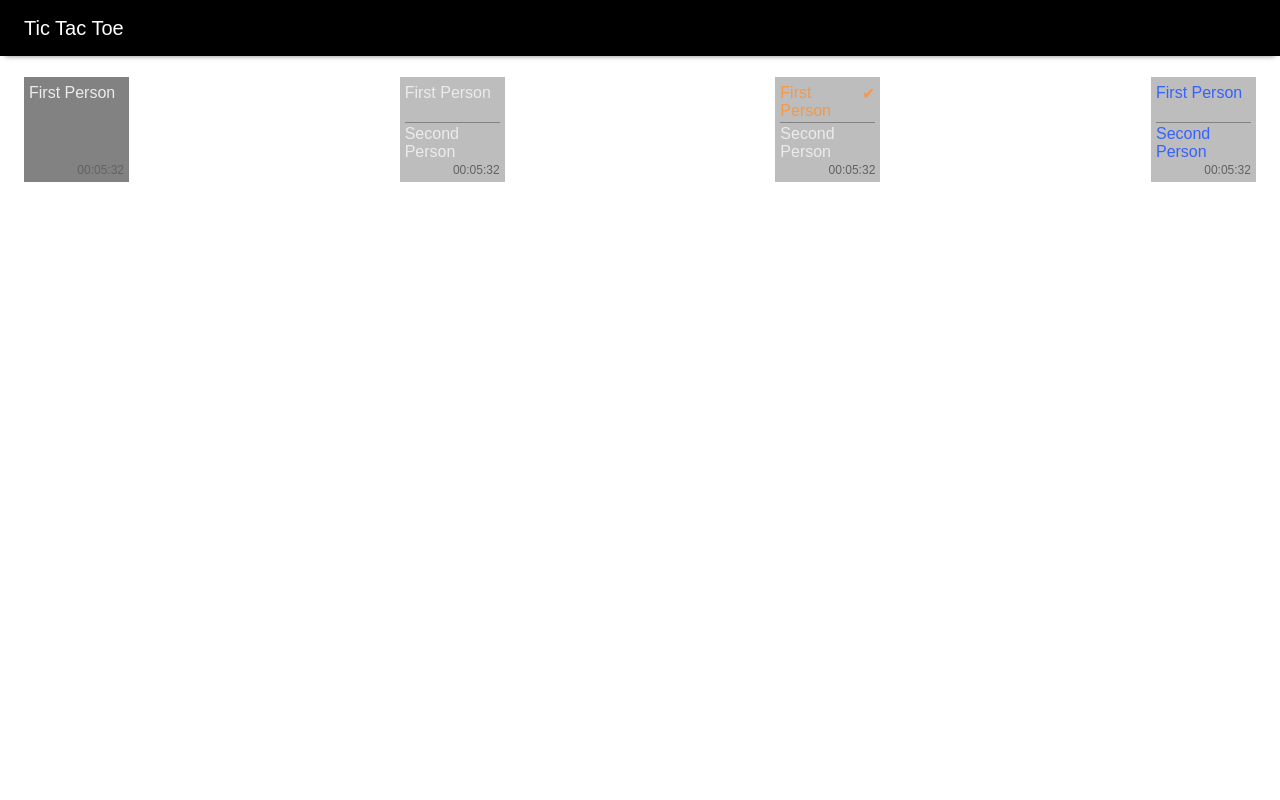
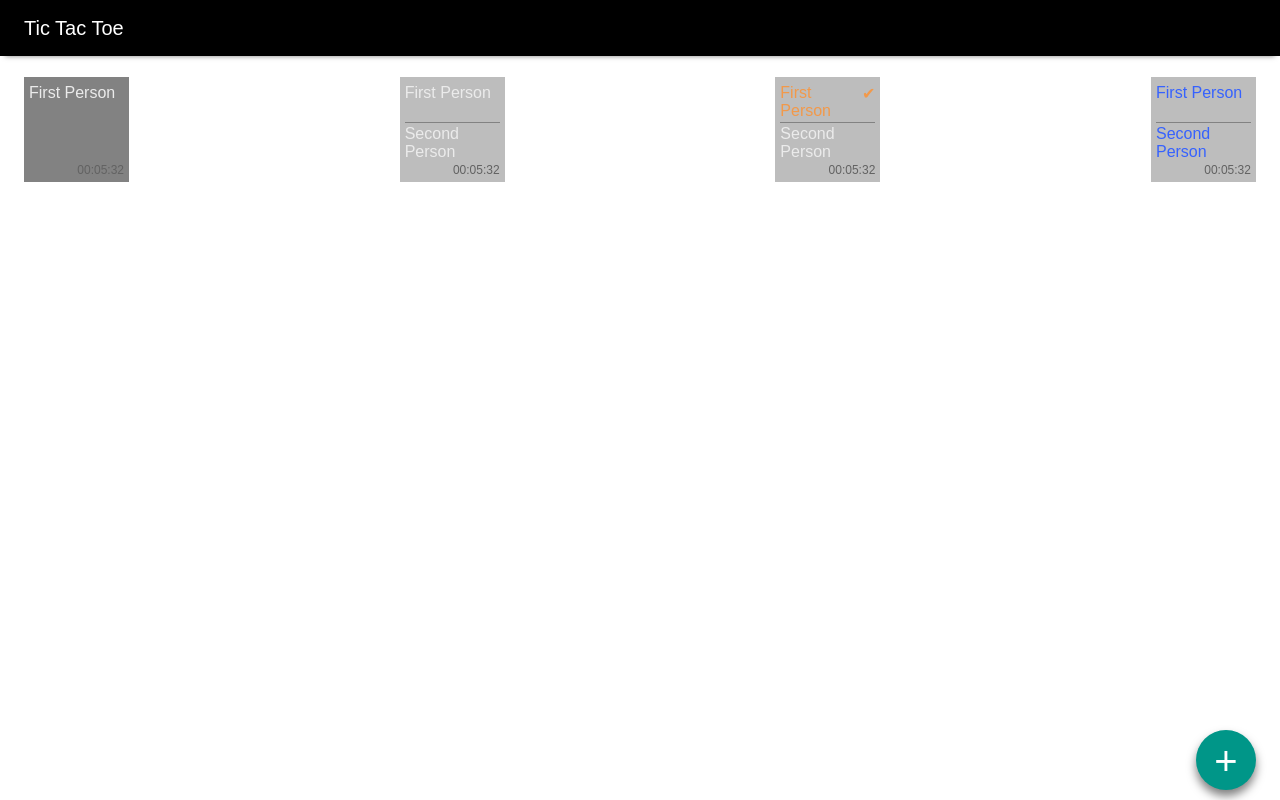
Before and after one commit to vomikay/tic-tac-toe, a React (Create React App) app: page / in a window 1280 px wide. Built offline with nearby package versions, Linux system fonts and the light colour scheme.

Commit message:
Добавлена верстка кнопки создания игры

```diff
--- /dev/null
+++ b/src/components/AddGameButton.css
@@ -0,0 +1,19 @@
+.fab {
+  width: 60px;
+  height: 60px;
+  background-color: #009688;
+  border: 0 none;
+  border-radius: 50%;
+  box-shadow: 0 6px 10px 0 rgba(0, 0, 0, 0.5);
+  font-size: 40px;
+  color: #fff;
+  text-align: center;
+  line-height: 60px;
+  position: fixed;
+  right: 24px;
+  bottom: 10px;
+}
+
+.fab:hover {
+  cursor: pointer;
+}
--- /dev/null
+++ b/src/components/AddGameButton.tsx
@@ -0,0 +1,12 @@
+import React from "react";
+import "./AddGameButton.css";
+
+const AddGameButton: React.FC = () => {
+  return (
+    <button className="fab" type="button">
+      +
+    </button>
+  );
+};
+
+export default AddGameButton;
--- a/src/components/layouts/HomeLayout.tsx
+++ b/src/components/layouts/HomeLayout.tsx
@@ -1,11 +1,13 @@
 import React from "react";
 import MainLayout from "./MainLayout";
 import GameListContainer from "../../containers/GameListContainer";
+import AddGameButton from "../AddGameButton";
 
 const HomeLayout = () => {
   return (
     <MainLayout>
       <GameListContainer />
+      <AddGameButton />
     </MainLayout>
   );
 };
```
